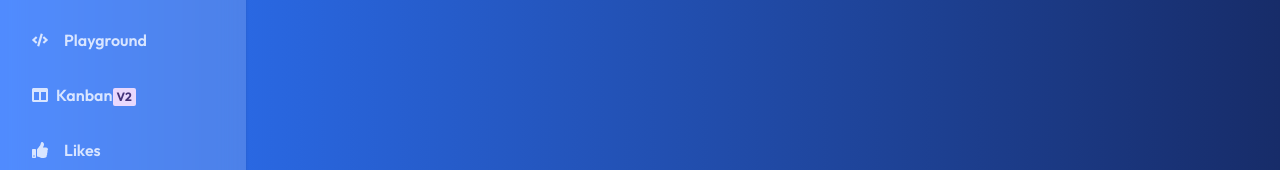
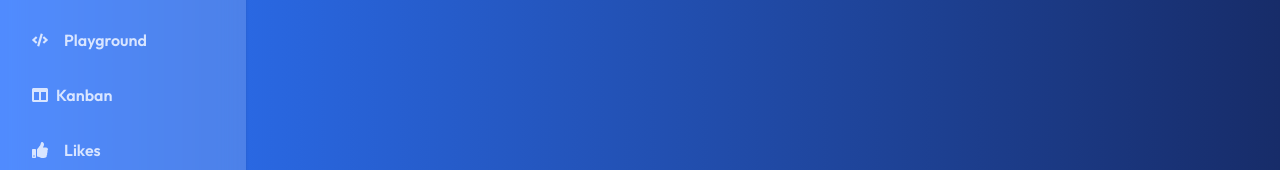
Before and after one commit to TessFanny/devBoard, a React (Vite) app in the folder DevBoard/: page / in a window 1280 px wide. Shown: the part 373-543 px from the top of the page. Built offline with nearby package versions, Linux system fonts and the light colour scheme; sample sign-in values are in the browser's storage.

Commit message:
addlinktokanban

```diff
--- a/DevBoard/src/components/Sidebar/Sidebar.jsx
+++ b/DevBoard/src/components/Sidebar/Sidebar.jsx
@@ -355,7 +355,10 @@ function Sidebar({ isOpen, setIsLoading }) {
             </Flex>
           </Box>
         </Link>
-
+        <Link
+          to="/kanban"
+          style={{ width: '100%', height: '50px', marginBottom: '5px' }}
+        >
         <Box
           _hover={{ backgroundColor: 'bgSecondary', boxShadow: 'lg' }}
           pl="4"
@@ -367,6 +370,7 @@ function Sidebar({ isOpen, setIsLoading }) {
           borderRadius="md"
           cursor="pointer"
           onClick={() => {
+            handleLinkClick();
             setActiveRoute('/kanban');
           }}
           boxShadow={activeRoute === '/kanban' ? 'md' : ''}
@@ -377,11 +381,10 @@ function Sidebar({ isOpen, setIsLoading }) {
             <FaColumns />
             <Text pl="2" color="primary" fontWeight="600">
               Kanban
-              <Badge colorScheme="purple">v2</Badge>
             </Text>
           </Flex>
         </Box>
-
+      </Link>
         <Link
           to="/likes"
           style={{ width: '100%', height: '50px', marginBottom: '5px' }}
```
